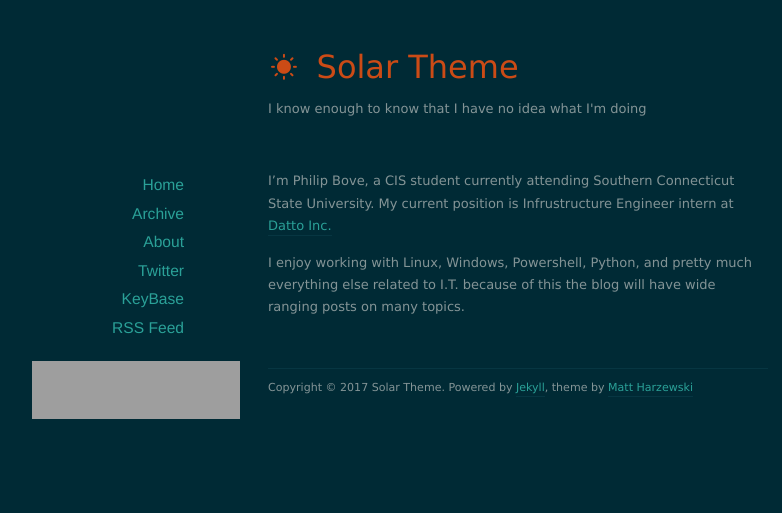
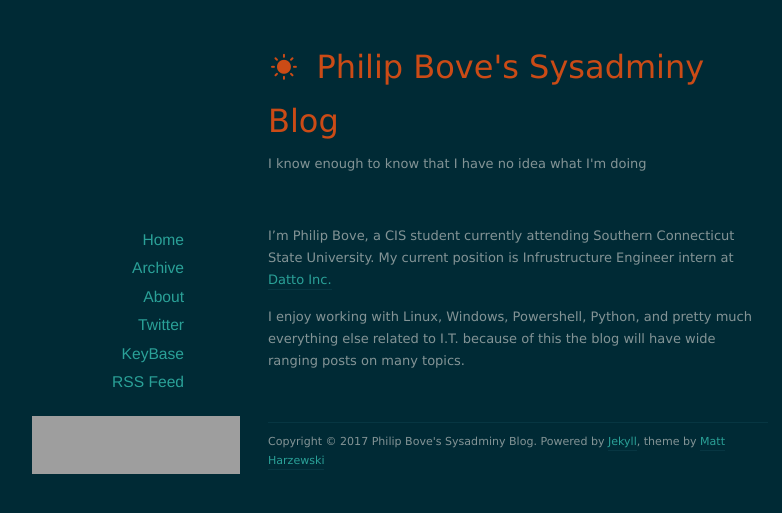
Before and after one commit to bandit145/bandit145.github.io, a Jekyll site: the page built from about/index.markdown, in a window 1280 px wide. Shown: the top 513 px of the page, without its empty margins (122-904 px from the left). Built offline with Jekyll 4.4.1, drawn with Linux system fonts in a browser that asks for light colours; nearby versions of some CDN libraries; grey boxes are pictures that could not be loaded.

Commit message:
changed title

```diff
--- a/_config.yml
+++ b/_config.yml
@@ -1,4 +1,4 @@
-name: Solar Theme
+name: Philip Bove's Sysadminy Blog
 url: https://bandit145.github.io
 description: I know enough to know that I have no idea what I'm doing
 
```
